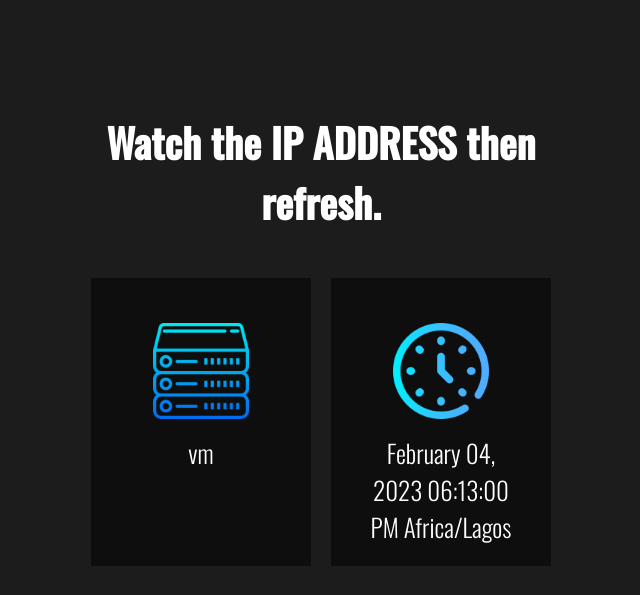
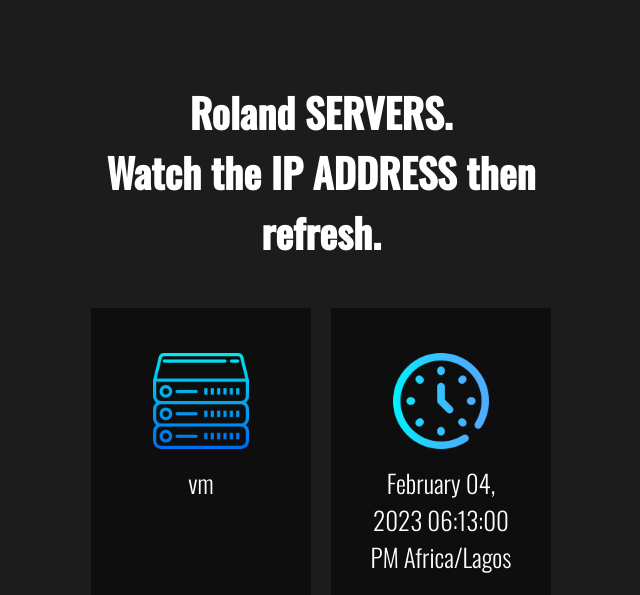
Before and after one commit to rolandeni/HTML, a PHP site: page / in a window 1280 px wide. Shown: the top 595 px of the page, without its empty margins (319-959 px from the left). Run offline with PHP 8.4, Linux system fonts and the light colour scheme.

Commit message:
Update index.php

```diff
--- a/index.php
+++ b/index.php
@@ -17,7 +17,8 @@
 <body>
 
     <div id="wrapper">
-        <h2 id="pageTitle">Watch the IP ADDRESS then refresh.</h2>
+        <h2 id="pageTitle">Roland SERVERS.</h2>
+	 <h3 id="pageTitle">Watch the IP ADDRESS then refresh.</h3>
         <div class="twoColRow">
             <div class="serverStats">
                 <img src="./assets/server.png" alt="" class="icon">
```
